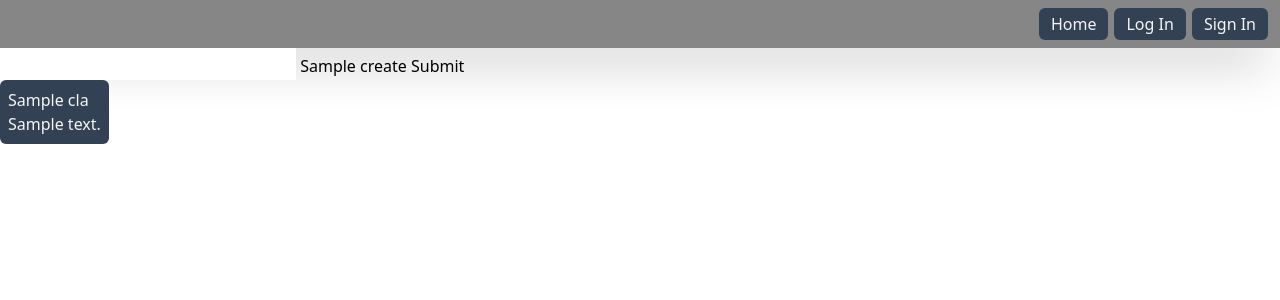
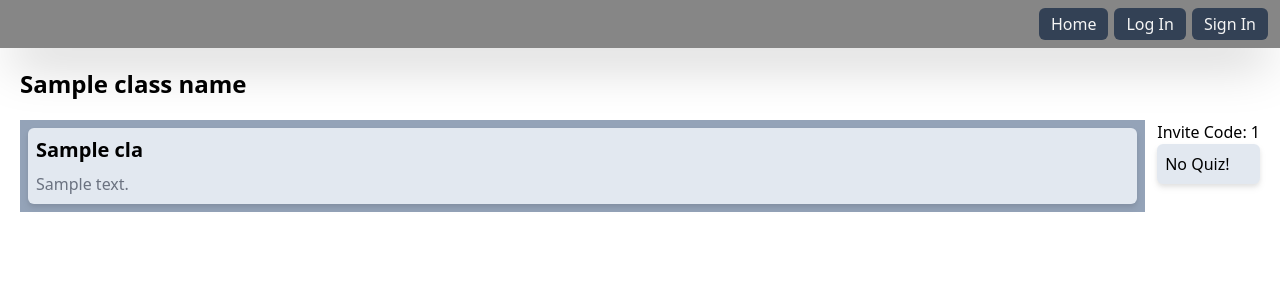
Before and after one commit to AfhamAbqary/TT9L-01, a Python web app: template classroom/templates/classpage.html in a window 1280 px wide. Shown: the top 300 px of the page. Run offline with Jinja, Linux system fonts and the light colour scheme; the template is opened without the code that fills it: most values are stand-ins (such as "Sample title", 1, 10 or a date in 2020); some libraries are stand-ins or nearby versions.

Commit message:
Add Join & Create classroom and new UI layout

```diff
--- a/classroom/templates/classpage.html
+++ b/classroom/templates/classpage.html
@@ -7,20 +7,42 @@
     </head>
     <body>
         {% include "navigationBar.html" %}
-        <div>
-            <form method="post">
-                <input type="text" name="title" class="h-8 text-xl"/>
-                {{ ckeditor.create() }}
-                <input type="submit" class="text-black-100 hover:bg-sky-700">
-            </form>
-        </div>
-        <div class="grid gap-2">
-            {% for i in Class %}
-                <div class="bg-slate-700  max-w-fit max-h-fit p-2 rounded-md text-[#F5F5F5]">
-                    <p>{{Class[i]['title']}}</p>
-                    <p>{{Class[i]['text']|safe}}</p>
+        <p class="font-bold text-2xl mb-2 m-5">{{ ClassName.title }}</p>
+        <div class="flex m-5 gap-3">
+            <div class="bg-slate-400 flex-grow grid grid-cols-1 gap-2 h-max p-2">
+                {% for i in Class %}
+                    <div class="bg-slate-200 min-w-fit min-h-fit p-2 rounded-md drop-shadow-md">
+                        <p class="font-semibold text-xl mb-2">{{Class[i]['title']}}</p>
+                        <p class="text-wrap text-gray-500 dark:text-gray-400">{{Class[i]['text']|safe}}</p>
+                    </div>
+                {% endfor %}
+            </div>
+            <div class="flex-none w-50">
+                <div class="min-w-max">
+                    <p>Invite Code: {{ ClassName.id }}</p>
                 </div>
-            {% endfor %}
+                {% if teacher %}
+                <div class=" max-w-max p-2 m-3 rounded-md bg-slate-100">
+                    <form method="post">
+                        <input type="text" name="title" class="h-8 text-xl m-2"/>
+                        {{ ckeditor.create() }}
+                        <input type="submit" class="flex-shrink-0 m-1 text-sm text-white py-1 px-2 rounded bg-blue-500 hover:bg-blue-800" value="Create Post">
+                    </form>
+                </div>
+                <div class="bg-slate-200 min-w-fit min-h-fit p-2 rounded-md drop-shadow-md">
+                    <form method="post">
+                        <p>Create quiz: </p>
+                        <input type="submit" class="flex-shrink-0 m-1 text-sm text-white py-1 px-2 rounded bg-blue-500 hover:bg-blue-800" value="Create">
+                    </form>
+                </div>
+                {% else %}
+                <div class="bg-slate-200 min-w-fit min-h-fit p-2 rounded-md drop-shadow-md">
+                    <form method="post">
+                        <p>No Quiz! </p>
+                    </form>
+                </div>
+                {% endif %}
+            </div>
         </div>
     </body>
 </html>
--- a/extensions.py
+++ b/extensions.py
@@ -3,8 +3,6 @@ from flask_simple_crypt import SimpleCrypt
 import os
 from dotenv import load_dotenv
 from flask_ckeditor import CKEditor
-from flask_wtf import FlaskForm
-from wtforms import StringField, SubmitField
 
 #Forms class
 ckeditor = CKEditor()
--- a/user/templates/login.html
+++ b/user/templates/login.html
@@ -8,7 +8,7 @@
         <div class="w-max h-max  text-slate-900 ">
             <form action="#" method="post" class=" bg-[#303030] w-fit h-fit grid p-5 gap-2">
                 <p><input type="text" name="username" /></p>
-                <p><input type="text" name="password" /></p>
+                <p><input type="password" name="password" /></p>
                 <p><input type="submit" value="submit" class="text-gray-100 hover:bg-sky-700"/></p>
             </form>
         </div>
--- a/user/user.py
+++ b/user/user.py
@@ -1,6 +1,4 @@
 from flask import Blueprint, render_template, request, session, redirect, url_for
-from pocketbase import PocketBase #MAKE SURE TO INSTALL Pocketbase BEFOREHAND
-from pocketbase.client import FileUpload
 from ..extensions import client, cipher
 
 user_bp = Blueprint("user", __name__, static_folder="", template_folder="templates")
@@ -12,7 +10,7 @@ def home():
         username = userdata.username
         email = userdata.email
         teacher = "Teacher" if userdata.teacher else "Student"
-        classes= [client.collection("Class").get_one(f"{i}").title for i in userdata.classes] #Get every classes registered for user
+        classes= [client.collection("Class").get_one(f"{i}") for i in userdata.classes]
         return render_template("user.html", username=username, email=email, Teacher=teacher, Class=classes)
     except Exception as e:
         return render_template("user.html", username=e)
```
Also changed, not shown: classroom/classroom.py (+34 -7 lines), classroom/templates/classroom.html (+30 -1 lines), user/templates/user.html (+28 -7 lines).
